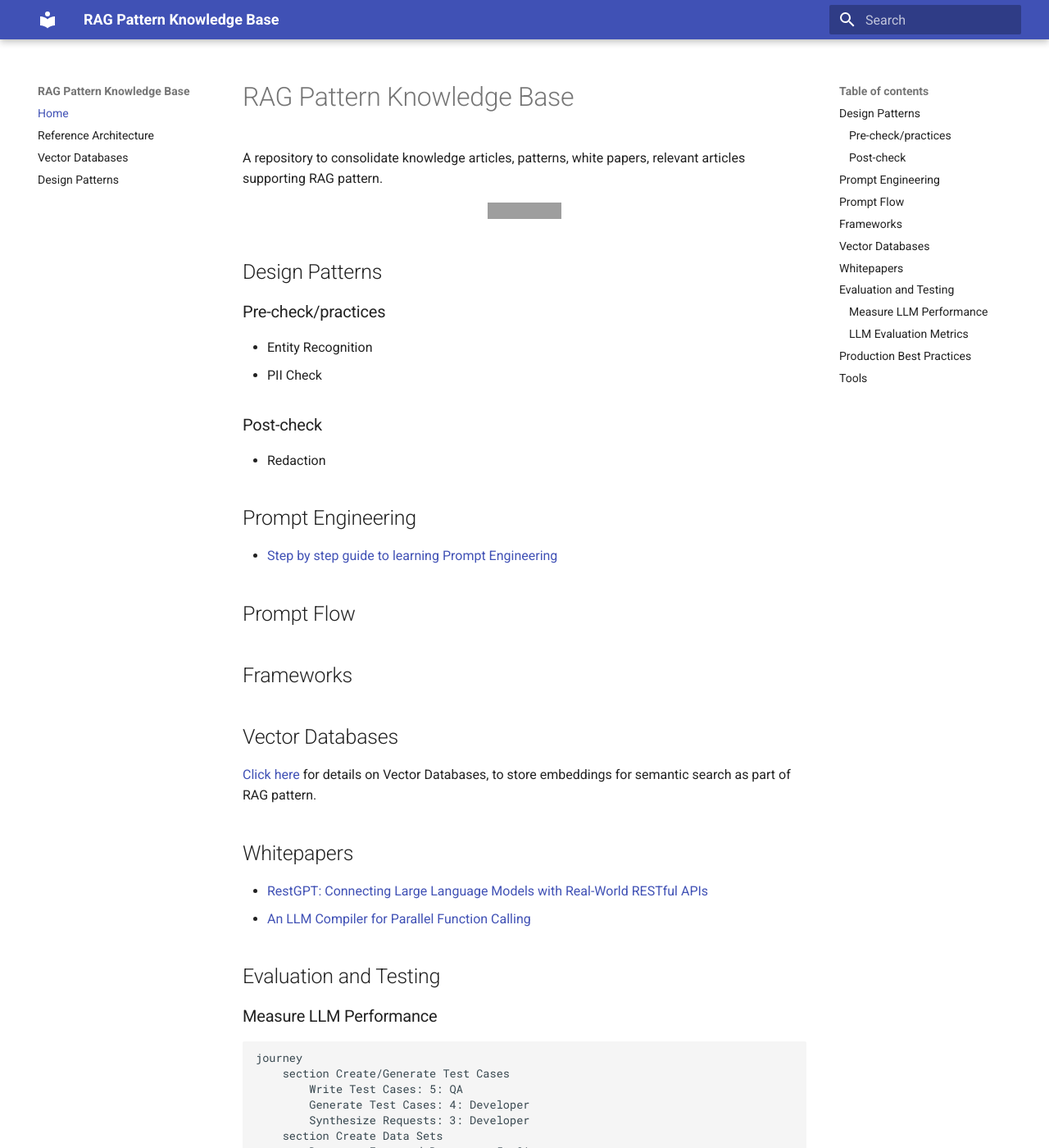
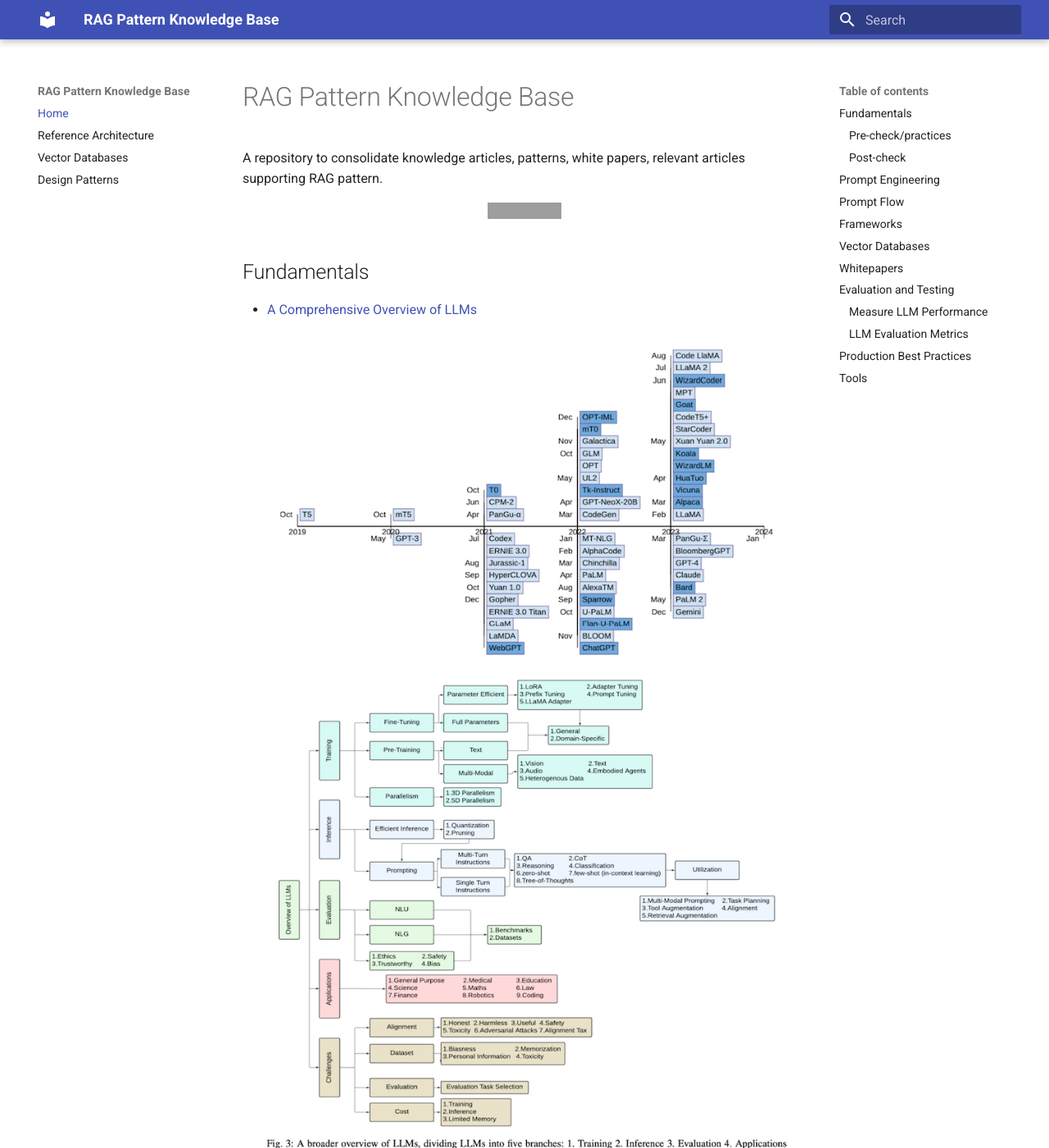
Before and after one commit to ankurkumarz/rag-pattern-knowledge-base, an MkDocs documentation site: the page built from docs/index.md, in a window 1280 px wide and 1400 px high. Shown: the whole window at 82% size. Built offline with MkDocs 1.6.1 and Material for MkDocs 9.7.7, drawn with Linux system fonts in a browser that asks for light colours; some of the changed text lies outside the part shown; grey boxes are pictures that could not be loaded.

Commit message:
added intro details

```diff
--- a/docs/index.md
+++ b/docs/index.md
@@ -6,7 +6,13 @@
 <a href="https://opensource.org/licenses/Apache"><img src="https://img.shields.io/badge/license-Apache--2.0-blue"></a>
 </p>
 
-## Design Patterns
+## Fundamentals
+
+- [A Comprehensive Overview of LLMs](https://arxiv.org/pdf/2307.06435.pdf)
+
+![LLM Overview](images/LLM-Overview.png)
+
+- [Retrieval-Augmented Generation for Knowledge-Intensive NLP Tasks](https://arxiv.org/abs/2005.11401)
 
 ### Pre-check/practices
 
```
Also changed, not shown: docs/images/LLM-Overview.png (added).
